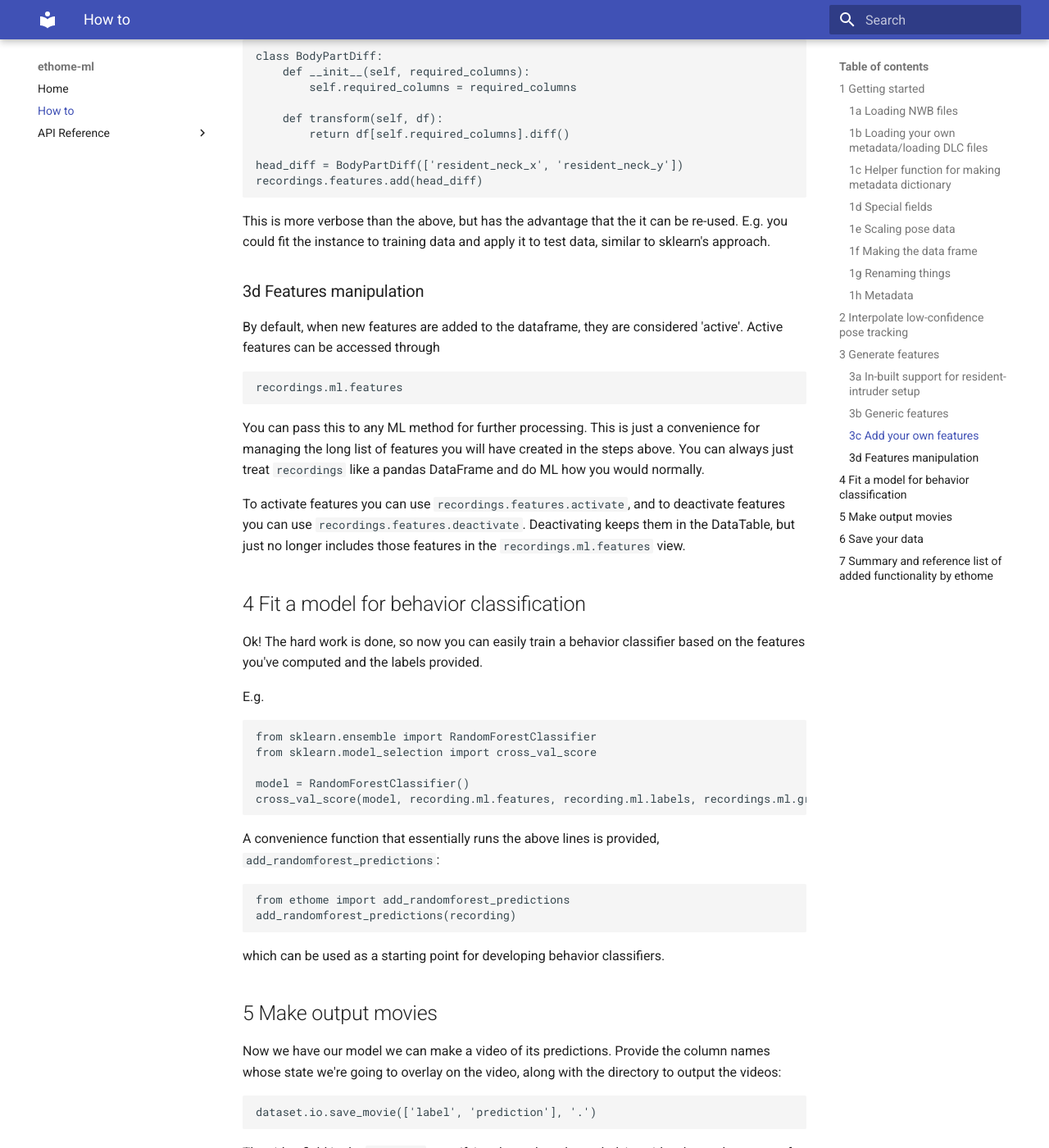
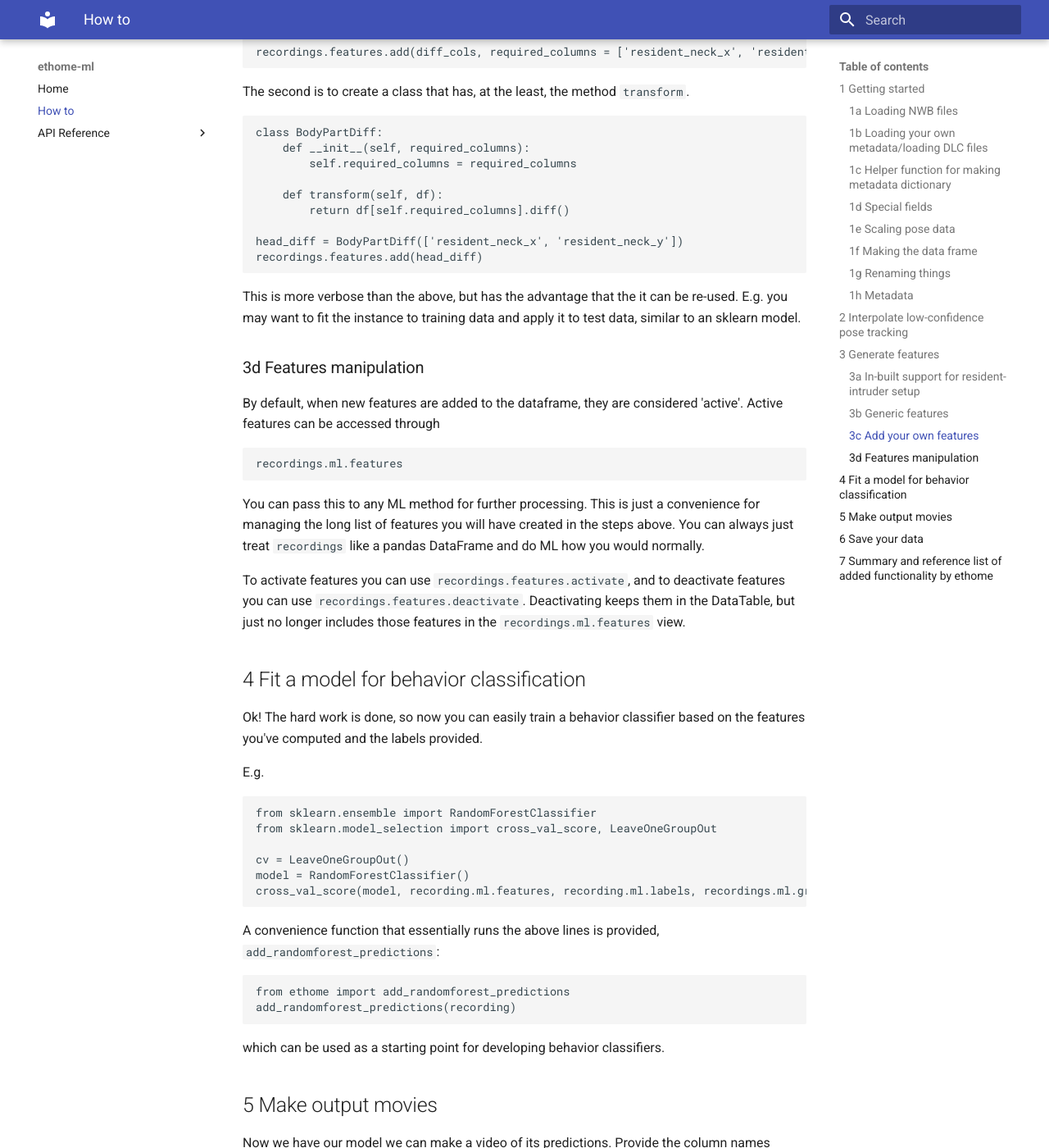
Before and after one commit to benlansdell/ethome, an MkDocs documentation site: the page built from docs/how-to.md, in a window 1280 px wide and 1400 px high, scrolled down 5664 px. Shown: the whole window at 82% size. Built offline with MkDocs 1.6.1 and Material for MkDocs 9.7.7, drawn with Linux system fonts in a browser that asks for light colours; some of the changed text lies outside the part shown.

````diff
--- a/docs/how-to.md
+++ b/docs/how-to.md
@@ -149,6 +151,7 @@ You can generate more generic features using the following functions:
 * `centroid_interanimal_speed` the rate of change of `centroid_interanimal`
 * `intrabodypartspeeds` the speeds of all body parts
 * `intrabodypartdistances` the distances between all animals body parts (inter- and intra-animal)
+* `distances` is an alias for `intrabodypartdistances`
 
 These classes work for any animal setup, not just resident-intruder with specific body parts, as assumed for the `mars` features.
 
@@ -176,7 +179,7 @@ class BodyPartDiff:
 head_diff = BodyPartDiff(['resident_neck_x', 'resident_neck_y'])
 recordings.features.add(head_diff)
 ```
-This is more verbose than the above, but has the advantage that the it can be re-used. E.g. you could fit the instance to training data and apply it to test data, similar to sklearn's approach.
+This is more verbose than the above, but has the advantage that the it can be re-used. E.g. you may want to fit the instance to training data and apply it to test data, similar to an sklearn model.
 
 ### 3d Features manipulation
 
@@ -195,10 +198,11 @@ Ok! The hard work is done, so now you can easily train a behavior classifier bas
 E.g.
 ```python
 from sklearn.ensemble import RandomForestClassifier
-from sklearn.model_selection import cross_val_score
+from sklearn.model_selection import cross_val_score, LeaveOneGroupOut
 
+cv = LeaveOneGroupOut()
 model = RandomForestClassifier()
-cross_val_score(model, recording.ml.features, recording.ml.labels, recordings.ml.group)
+cross_val_score(model, recording.ml.features, recording.ml.labels, recordings.ml.group, cv = cv)
 ```
 
 A convenience function that essentially runs the above lines is provided,
--- a/requirements.txt
+++ b/requirements.txt
@@ -15,3 +15,4 @@ umap-learn
 scikit-image
 dill
 pynwb
+pickle5
--- a/setup.cfg
+++ b/setup.cfg
@@ -27,6 +27,7 @@ install_requires =
     umap-learn
     dill
     pynwb
+    pickle5
 packages = find:
 python_requires = >=3.6
 include_package_data = True
````
Also changed, not shown: other parts of docs/how-to.md (+2 -0 lines), 2 other files.
